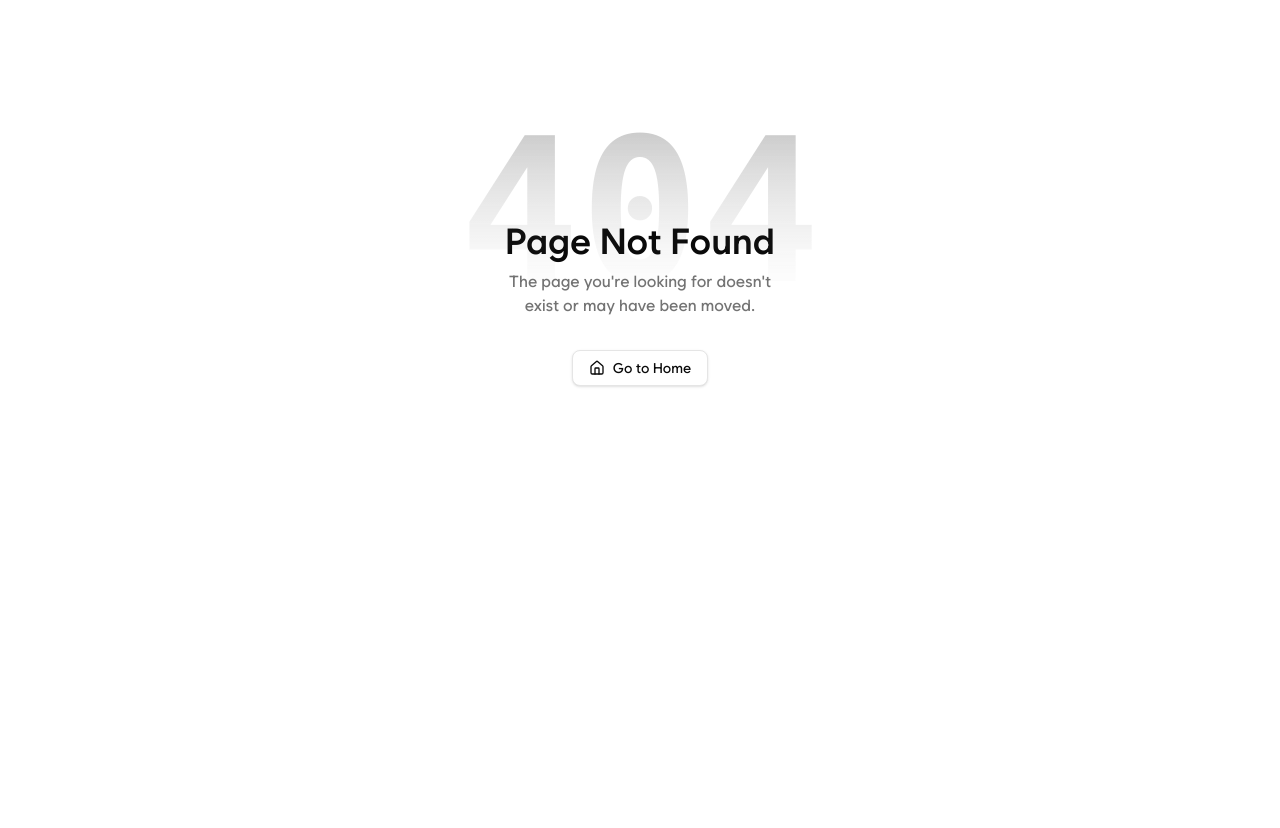
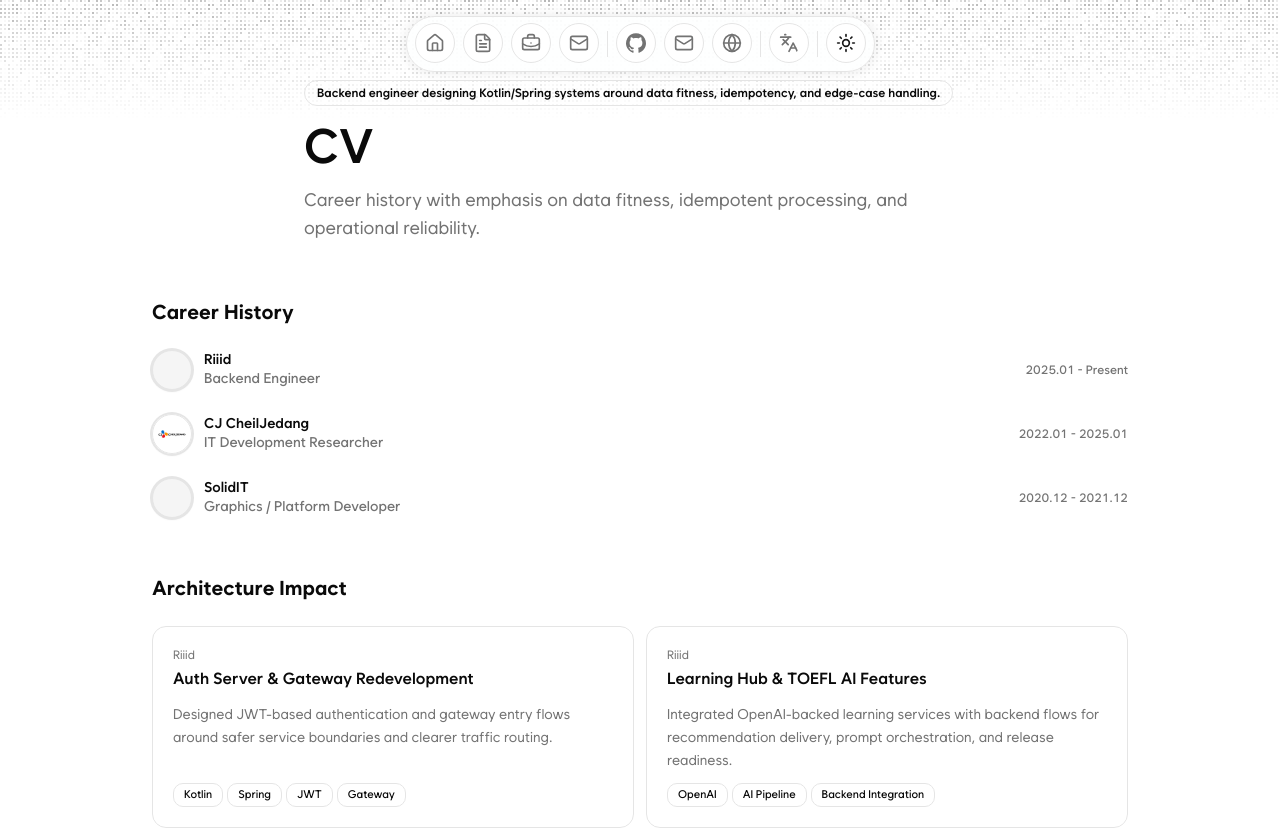
Before and after one commit to yw7148/portfolio-frontend, a Next.js app: page /en/cv in a window 1280 px wide. Before the commit this address had no page. Shown: the top 828 px of the page. Before the commit the page ends 800 px from the top, so only its background shows below. Built offline with nearby package versions, Linux system fonts and the light colour scheme.

Commit message:
Revert "Remove standalone CV page"

```diff
--- /dev/null
+++ b/src/app/[locale]/cv/page.tsx
@@ -0,0 +1,197 @@
+/* eslint-disable @next/next/no-img-element */
+import BlurFade from "@/components/magicui/blur-fade";
+import WorkSection from "@/components/section/work-section";
+import { Badge } from "@/components/ui/badge";
+import { getPortfolio } from "@/content";
+import { ArrowUpRight } from "lucide-react";
+import Link from "next/link";
+
+const BLUR_FADE_DELAY = 0.04;
+
+export async function generateMetadata({
+  params,
+}: {
+  params: Promise<{ locale: string }>;
+}) {
+  const { locale } = await params;
+  const data = getPortfolio(locale);
+
+  return {
+    title: data.labels.cvTitle,
+    description: data.labels.cvSubtitle,
+    alternates: {
+      canonical: `/${locale}/cv`,
+      languages: {
+        en: "/en/cv",
+        ko: "/ko/cv",
+      },
+    },
+  };
+}
+
+export default async function CVPage({
+  params,
+}: {
+  params: Promise<{ locale: string }>;
+}) {
+  const { locale } = await params;
+  const data = getPortfolio(locale);
+
+  return (
+    <main className="min-h-dvh flex flex-col gap-14 relative">
+      <section id="cv-hero">
+        <div className="mx-auto w-full max-w-2xl space-y-4">
+          <BlurFade delay={BLUR_FADE_DELAY}>
+            <Badge variant="outline" className="rounded-xl px-3 py-1">
+              {data.description}
+            </Badge>
+          </BlurFade>
+          <BlurFade delay={BLUR_FADE_DELAY * 2}>
+            <h1 className="text-3xl font-semibold sm:text-5xl">
+              {data.labels.cvTitle}
+            </h1>
+          </BlurFade>
+          <BlurFade delay={BLUR_FADE_DELAY * 3}>
+            <p className="text-muted-foreground md:text-lg">
+              {data.labels.cvSubtitle}
+            </p>
+          </BlurFade>
+        </div>
+      </section>
+
+      <section id="work">
+        <div className="flex min-h-0 flex-col gap-y-6">
+          <BlurFade delay={BLUR_FADE_DELAY * 4}>
+            <h2 className="text-xl font-bold">{data.labels.work}</h2>
+          </BlurFade>
+          <BlurFade delay={BLUR_FADE_DELAY * 5}>
+            <WorkSection items={data.work} />
+          </BlurFade>
+        </div>
+      </section>
+
+      <section id="impact">
+        <div className="flex min-h-0 flex-col gap-y-6">
+          <BlurFade delay={BLUR_FADE_DELAY * 6}>
+            <h2 className="text-xl font-bold">{data.labels.impact}</h2>
+          </BlurFade>
+          <div className="grid grid-cols-1 gap-3 sm:grid-cols-2">
+            {data.impacts.map((impact, index) => (
+              <BlurFade
+                key={impact.title}
+                delay={BLUR_FADE_DELAY * 7 + index * 0.05}
+                className="h-full"
+              >
+                <article className="flex h-full flex-col gap-3 rounded-xl border bg-card/80 p-5 backdrop-blur-3xl transition-all duration-200 hover:ring-2 hover:ring-muted">
+                  <div className="space-y-1">
+                    <p className="text-xs text-muted-foreground">
+                      {impact.period}
+                    </p>
+                    <h3 className="font-semibold">
+                      {impact.title}
+                    </h3>
+                  </div>
+                  <p className="text-sm leading-relaxed text-muted-foreground">
+                    {impact.description}
+                  </p>
+                  <div className="mt-auto flex flex-wrap gap-1">
+                    {impact.tags.map((tag) => (
+                      <Badge
+                        key={tag}
+                        variant="outline"
+                        className="h-6 rounded-lg text-[11px] font-medium"
+                      >
+                        {tag}
+                      </Badge>
+                    ))}
+                  </div>
+                </article>
+              </BlurFade>
+            ))}
+          </div>
+        </div>
+      </section>
+
+      <section id="skills">
+        <div className="flex min-h-0 flex-col gap-y-4">
+          <BlurFade delay={BLUR_FADE_DELAY * 10}>
+            <h2 className="text-xl font-bold">{data.labels.skills}</h2>
+          </BlurFade>
+          <div className="flex flex-wrap gap-2">
+            {data.skills.map((skill, id) => (
+              <BlurFade
+                key={skill.name}
+                delay={BLUR_FADE_DELAY * 11 + id * 0.03}
+              >
+                <div className="border bg-background border-border ring-2 ring-border/20 rounded-xl h-8 w-fit px-4 flex items-center gap-2">
+                  {skill.icon ? (
+                    <img
+                      src={skill.icon}
+                      alt=""
+                      className="size-4 rounded overflow-hidden object-contain"
+                    />
+                  ) : null}
+                  <span className="text-foreground text-sm font-medium">
+                    {skill.name}
+                  </span>
+                </div>
+              </BlurFade>
+            ))}
+          </div>
+        </div>
+      </section>
+
+      <section id="education">
+        <div className="flex min-h-0 flex-col gap-y-6">
+          <BlurFade delay={BLUR_FADE_DELAY * 12}>
+            <h2 className="text-xl font-bold">{data.labels.education}</h2>
+          </BlurFade>
+          <div className="flex flex-col gap-8">
+            {data.education.map((education, index) => (
+              <BlurFade
+                key={education.school}
+                delay={BLUR_FADE_DELAY * 13 + index * 0.05}
+              >
+                <Link
+                  href={education.href}
+                  target="_blank"
+                  rel="noopener noreferrer"
+                  className="flex items-center gap-x-3 justify-between group"
+                >
+                  <div className="flex items-center gap-x-3 flex-1 min-w-0">
+                    {education.logoUrl ? (
+                      <img
+                        src={education.logoUrl}
+                        alt={education.school}
+                        className="size-8 md:size-10 p-1 border rounded-full shadow ring-2 ring-border overflow-hidden object-contain flex-none"
+                      />
+                    ) : (
+                      <div className="size-8 md:size-10 p-1 border rounded-full shadow ring-2 ring-border bg-muted flex-none" />
+                    )}
+                    <div className="flex-1 min-w-0 flex flex-col gap-0.5">
+                      <div className="font-semibold leading-none flex items-center gap-2">
+                        {education.school}
+                        <ArrowUpRight
+                          className="h-3.5 w-3.5 text-muted-foreground opacity-0 -translate-x-2 group-hover:opacity-100 group-hover:translate-x-0 transition-all duration-200"
+                          aria-hidden
+                        />
+                      </div>
+                      <div className="font-sans text-sm text-muted-foreground">
+                        {education.degree}
+                      </div>
+                    </div>
+                  </div>
+                  <div className="flex items-center gap-1 text-xs tabular-nums text-muted-foreground text-right flex-none">
+                    <span>
+                      {education.start} - {education.end}
+                    </span>
+                  </div>
+                </Link>
+              </BlurFade>
+            ))}
+          </div>
+        </div>
+      </section>
+    </main>
+  );
+}
--- a/src/app/[locale]/page.tsx
+++ b/src/app/[locale]/page.tsx
@@ -5,6 +5,7 @@
 import ProjectsSection from "@/components/section/projects-section";
 import { Avatar, AvatarFallback, AvatarImage } from "@/components/ui/avatar";
 import { getPortfolio } from "@/content";
+import { Link } from "@/i18n/navigation";
 import {
   ArrowRight,
   Code2,
@@ -33,7 +34,8 @@
       ? {
           eyebrow: "Backend Engineer",
           title: "데이터가 어긋나지 않는 백엔드를 설계합니다",
-          projectsCta: "프로젝트 보기",
+          primaryCta: "CV 보기",
+          secondaryCta: "프로젝트 보기",
           contactCta: "연락하기",
           strengthsTitle: "핵심 역량",
           strengthTitles: ["데이터 적합성", "멱등한 흐름", "엣지 케이스"],
@@ -66,7 +68,8 @@
       : {
           eyebrow: "Backend Engineer",
           title: "Designing backends where data stays aligned",
-          projectsCta: "View Projects",
+          primaryCta: "View CV",
+          secondaryCta: "View Projects",
           contactCta: "Contact",
           strengthsTitle: "Core Strengths",
           strengthTitles: [
@@ -134,12 +137,18 @@
 
             <BlurFade delay={BLUR_FADE_DELAY * 4}>
               <div className="flex flex-wrap gap-3 text-sm">
+                <Link
+                  href="/cv"
+                  className="inline-flex items-center gap-2 rounded-md bg-primary px-4 py-2.5 font-medium text-primary-foreground transition-colors hover:bg-primary/90 focus-visible:outline-none focus-visible:ring-2 focus-visible:ring-ring focus-visible:ring-offset-2"
+                >
+                  {copy.primaryCta}
+                  <ArrowRight className="size-4" aria-hidden />
+                </Link>
                 <a
                   href="#projects"
-                  className="inline-flex items-center gap-2 rounded-md bg-primary px-4 py-2.5 font-medium text-primary-foreground transition-colors hover:bg-primary/90 focus-visible:outline-none focus-visible:ring-2 focus-visible:ring-ring focus-visible:ring-offset-2"
+                  className="inline-flex items-center gap-2 rounded-md border bg-background px-4 py-2.5 font-medium text-foreground transition-colors hover:bg-muted focus-visible:outline-none focus-visible:ring-2 focus-visible:ring-ring focus-visible:ring-offset-2"
                 >
-                  {copy.projectsCta}
-                  <ArrowRight className="size-4" aria-hidden />
+                  {copy.secondaryCta}
                 </a>
                 <a
                   href={`mailto:${data.contact.email}`}
@@ -338,6 +347,7 @@
             title={data.labels.contactTitle}
             description={data.labels.contactDescription}
             email={data.contact.email}
+            cvHref={`/${locale}/cv`}
           />
         </BlurFade>
       </section>
--- a/src/components/section/contact-section.tsx
+++ b/src/components/section/contact-section.tsx
@@ -6,11 +6,13 @@
   title,
   description,
   email,
+  cvHref,
 }: {
   label: string;
   title: string;
   description: string;
   email: string;
+  cvHref: string;
 }) {
   return (
     <div className="border rounded-xl p-10 relative">
@@ -35,13 +37,19 @@
         <p className="mx-auto max-w-lg text-muted-foreground text-balance">
           {description}
         </p>
-        <div className="text-sm">
+        <div className="flex flex-wrap justify-center gap-3 text-sm">
           <Link
             href={`mailto:${email}`}
             className="rounded-full border bg-background px-4 py-2 font-medium text-foreground transition-colors hover:bg-muted focus-visible:outline-none focus-visible:ring-2 focus-visible:ring-ring focus-visible:ring-offset-2"
           >
             Email
           </Link>
+          <Link
+            href={cvHref}
+            className="rounded-full border bg-primary px-4 py-2 font-medium text-primary-foreground transition-colors hover:bg-primary/90 focus-visible:outline-none focus-visible:ring-2 focus-visible:ring-ring focus-visible:ring-offset-2"
+          >
+            CV
+          </Link>
         </div>
       </div>
     </div>
--- a/src/content/portfolio.en.tsx
+++ b/src/content/portfolio.en.tsx
@@ -2,6 +2,7 @@
 import type { PortfolioData } from "./schema";
 import {
   BriefcaseBusinessIcon,
+  FileTextIcon,
   HomeIcon,
   MailIcon,
 } from "lucide-react";
@@ -34,11 +35,15 @@
     contact: "Contact",
     contactTitle: "Build with systems that hold up",
     contactDescription:
-      "Get in touch to discuss backend system design, operations, or collaboration.",
+      "For deeper career details, the CV page expands the architecture, performance, and infrastructure stories.",
+    cvTitle: "CV",
+    cvSubtitle:
+      "Career history with emphasis on data fitness, idempotent processing, and operational reliability.",
     localeToggle: "Korean",
   },
   navbar: [
     { href: "/", icon: HomeIcon, label: "Home" },
+    { href: "/cv", icon: FileTextIcon, label: "CV" },
     { href: "/#projects", icon: BriefcaseBusinessIcon, label: "Projects" },
     { href: "/#contact", icon: MailIcon, label: "Contact" },
   ],
--- a/src/content/portfolio.ko.tsx
+++ b/src/content/portfolio.ko.tsx
@@ -2,6 +2,7 @@
 import type { PortfolioData } from "./schema";
 import {
   BriefcaseBusinessIcon,
+  FileTextIcon,
   HomeIcon,
   MailIcon,
 } from "lucide-react";
@@ -34,11 +35,15 @@
     contact: "Contact",
     contactTitle: "안정적인 시스템을 함께 만들고 싶다면",
     contactDescription:
-      "백엔드 시스템 설계와 운영, 협업에 관해 이야기하고 싶다면 이메일로 연락해 주세요.",
+      "더 자세한 경력, 아키텍처, 성능 개선, 인프라 이야기는 CV 페이지에서 확인할 수 있습니다.",
+    cvTitle: "경력기술서",
+    cvSubtitle:
+      "데이터 적합성, 멱등한 처리 흐름, 운영 안정성을 중심으로 정리한 상세 경력입니다.",
     localeToggle: "English",
   },
   navbar: [
     { href: "/", icon: HomeIcon, label: "홈" },
+    { href: "/cv", icon: FileTextIcon, label: "CV" },
     { href: "/#projects", icon: BriefcaseBusinessIcon, label: "프로젝트" },
     { href: "/#contact", icon: MailIcon, label: "연락" },
   ],
--- a/src/content/schema.ts
+++ b/src/content/schema.ts
@@ -88,6 +88,8 @@
     contact: string;
     contactTitle: string;
     contactDescription: string;
+    cvTitle: string;
+    cvSubtitle: string;
     localeToggle: string;
   };
   navbar: NavItem[];
```
Also changed, not shown: 1 other file (tests, documents, lock files or other folders).
